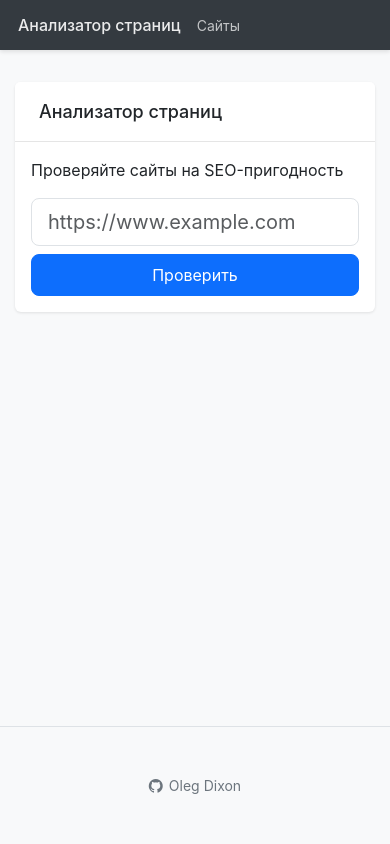
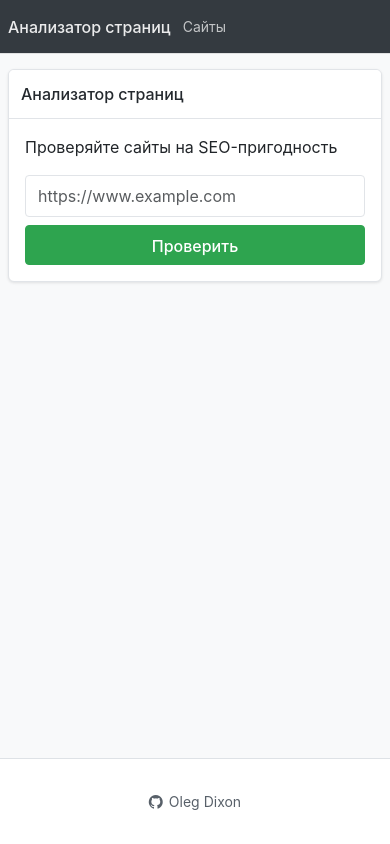
Before and after one commit to oleg-dixon/python-project-83, a Flask app: page / in a window 390 px wide. Run offline with Flask 3, Linux system fonts and the light colour scheme; some libraries are stand-ins or nearby versions.

Commit message:
Changes and fixes for deployment

```diff
--- a/page_analyzer/templates/base.html
+++ b/page_analyzer/templates/base.html
@@ -14,48 +14,47 @@
         }
 
         body {
-            font-family: -apple-system, BlinkMacSystemFont, 'Segoe UI', Roboto, Oxygen, Ubuntu, Cantarell, sans-serif;
+            font-family: -apple-system, BlinkMacSystemFont, 'Segoe UI', Roboto, Helvetica, Arial, sans-serif;
             background-color: #f8f9fa;
             display: flex;
             flex-direction: column;
             min-height: 100vh;
             line-height: 1.5;
             font-size: 16px;
+            color: #212529;
         }
 
-        /* Навигационная панель */
         .navbar {
             background-color: var(--primary-color);
-            padding: 0.5rem 1rem;
-            box-shadow: 0 2px 4px rgba(0, 0, 0, 0.1);
+            padding: 0.5rem 0;
+            box-shadow: 0 1px 0 rgba(12,13,14,0.1);
         }
 
         .navbar-container {
             display: flex;
             align-items: center;
             width: 100%;
-            max-width: 1200px;
+            max-width: 1012px;
             margin: 0 auto;
-            padding: 0 15px;
+            padding: 0 16px;
         }
 
         .navbar-brand {
             font-weight: 500;
             font-size: 20px;
             color: rgba(255, 255, 255, 0.9);
-            margin-right: 2rem;
+            margin-right: 24px;
             transition: color 0.2s;
+            text-decoration: none;
         }
 
         .navbar-brand:hover {
             color: white !important;
-            text-decoration: none;
         }
 
         .nav-items {
             display: flex;
             align-items: center;
-            gap: 1.5rem;
         }
 
         .nav-link {
@@ -63,13 +62,14 @@
             font-size: 16px;
             font-weight: 400;
             transition: color 0.2s;
-            padding: 0.25rem 0;
+            padding: 8px 0;
+            margin-right: 16px;
+            text-decoration: none;
             position: relative;
         }
 
         .nav-link:hover {
             color: white !important;
-            text-decoration: none;
         }
 
         .nav-link.active {
@@ -79,114 +79,174 @@
         .nav-link.active::after {
             content: '';
             position: absolute;
-            bottom: -8px;
+            bottom: 0;
             left: 0;
             right: 0;
             height: 2px;
             background-color: white;
         }
 
-        /* Основное содержимое */
         .container {
-            max-width: 800px;
-            margin: 2rem auto;
-            padding: 0 20px;
+            max-width: 1012px;
+            margin: 32px auto;
+            padding: 0 16px;
         }
 
         main {
             flex: 1;
-            padding-bottom: 2rem;
         }
 
-        /* Карточки и формы */
         .card {
             border-radius: 6px;
             box-shadow: 0 1px 3px rgba(0, 0, 0, 0.1);
-            margin-bottom: 2rem;
-            border: none;
+            margin-bottom: 32px;
+            border: 1px solid #e1e4e8;
+            background-color: white;
         }
 
         .card-header {
             background-color: white;
-            border-bottom: 1px solid rgba(0, 0, 0, 0.1);
+            border-bottom: 1px solid #e1e4e8;
             font-weight: 500;
-            padding: 1rem 1.5rem;
+            padding: 16px;
             font-size: 18px;
+            color: #24292e;
         }
 
-        /* Кнопки */
-        .btn-primary {
-            background-color: var(--hover-color);
-            border-color: var(--hover-color);
-            transition: all 0.2s;
-            font-size: 16px;
+        .card-body {
+            padding: 16px;
         }
 
-        /* Футер */
+        .form-control-lg {
+            height: 40px;
+            padding: 6px 12px;
+            font-size: 16px;
+            line-height: 24px;
+            border-radius: 4px;
+            border: 1px solid #e1e4e8;
+        }
+
+        .form-control-lg:focus {
+            border-color: #0366d6;
+            box-shadow: 0 0 0 3px rgba(3, 102, 214, 0.3);
+        }
+
+        .btn-primary {
+            background-color: #2ea44f;
+            border-color: #2ea44f;
+            font-size: 16px;
+            font-weight: 500;
+            padding: 8px 16px;
+            height: 40px;
+            border-radius: 4px;
+            transition: background-color 0.2s;
+        }
+
+        .btn-primary:hover {
+            background-color: #2c974b;
+            border-color: #2c974b;
+        }
+
+        .table {
+            margin-top: 24px;
+            font-size: 14px;
+            border: 1px solid #e1e4e8;
+            border-radius: 6px;
+            overflow: hidden;
+        }
+
+        .table th {
+            background-color: #f6f8fa;
+            font-weight: 500;
+            padding: 12px 16px;
+            border-bottom: 1px solid #e1e4e8;
+        }
+
+        .table td {
+            padding: 12px 16px;
+            border-top: 1px solid #e1e4e8;
+            vertical-align: top;
+        }
+
         footer {
             margin-top: auto;
-            padding: 1.5rem 0;
+            padding: 24px 0;
             color: var(--secondary-color);
             font-size: 14px;
-            background-color: #f8f9fa;
-            border-top: 1px solid #dee2e6;
+            background-color: white;
+            border-top: 1px solid #e1e4e8;
             text-align: center;
         }
 
         .footer-link {
-            color: var(--secondary-color);
+            color: #586069;
             text-decoration: none;
             transition: color 0.2s;
             display: inline-flex;
             align-items: center;
             gap: 6px;
-            font-size: 14px;
         }
 
         .footer-link:hover {
             color: var(--hover-color) !important;
         }
 
-        /* Адаптивность */
         @media (max-width: 768px) {
             .navbar-container {
-                padding: 0 10px;
+                padding: 0 12px;
             }
 
             .navbar-brand {
                 font-size: 18px;
-                margin-right: 1.5rem;
-            }
-
-            .nav-items {
-                gap: 1rem;
+                margin-right: 16px;
             }
 
             .nav-link {
                 font-size: 15px;
+                margin-right: 12px;
             }
 
             .container {
-                padding: 0 15px;
+                padding: 0 12px;
+                margin: 24px auto;
+            }
+
+            .card {
+                margin-bottom: 24px;
             }
         }
 
-        @media (max-width: 576px) {
+        @media (max-width: 544px) {
             .navbar {
-                padding: 0.5rem;
+                padding: 0.5rem 0;
+            }
+
+            .navbar-container {
+                padding: 0 8px;
             }
 
             .navbar-brand {
                 font-size: 16px;
-                margin-right: 1rem;
+                margin-right: 12px;
             }
 
             .nav-link {
                 font-size: 14px;
+                margin-right: 8px;
+            }
+
+            .container {
+                padding: 0 8px;
+                margin: 16px auto;
+            }
+
+            .card-header {
+                padding: 12px;
+                font-size: 16px;
             }
 
             footer {
-                padding: 1rem 0;
+                padding: 16px 0;
             }
         }
     </style>
@@ -207,7 +267,7 @@
             {% with messages = get_flashed_messages(with_categories=true) %}
                 {% if messages %}
                     {% for category, message in messages %}
-                        <div class="alert alert-{{ category }} alert-dismissible fade show">
+                        <div class="alert alert-{{ category }} alert-dismissible fade show mb-4">
                             {{ message }}
                             <button type="button" class="btn-close" data-bs-dismiss="alert"></button>
                         </div>
@@ -219,7 +279,7 @@
         </div>
     </main>
 
-    <footer class="border-top py-3 mt-5">
+    <footer class="border-top">
         <div class="container text-center">
             <a href="https://github.com/oleg-dixon/python-project-83"
                target="_blank"
```
